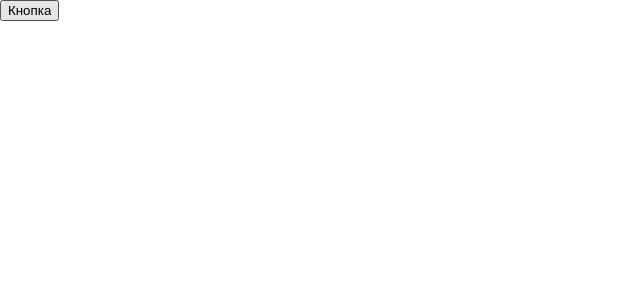
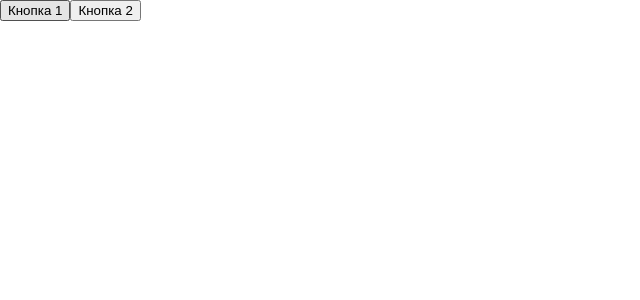
Before and after one commit to Anton102967/new-app2, a React (Vite) app: page / in a window 1280 px wide. Shown: the top 300 px of the page, without its empty margins (0-640 px from the left). Built offline with nearby package versions, Linux system fonts and the light colour scheme.

Commit message:
События React практика fix

```diff
--- a/src/App.jsx
+++ b/src/App.jsx
@@ -1,7 +1,12 @@
 import {DynamicButton} from "./components/Test.jsx";
 
 function App() {
-    return <DynamicButton text={'Кнопка'}/>
+    return (
+        <>
+            <DynamicButton text="Кнопка 1" />
+            <DynamicButton text="Кнопка 2" />
+        </>
+    )
 }
 
 export default App
--- a/src/components/Test.jsx
+++ b/src/components/Test.jsx
@@ -83,7 +83,7 @@ export function ProductCard({name, price}) {
 export function DynamicButton({text}) {
      return(
          <button
-             onClick={() => console.log(`Вы нажали на кнопку ${text}`)}
+             onClick={() => alert(`Вы нажали на кнопку ${text}`)}
          >
              {text}
          </button>
```
